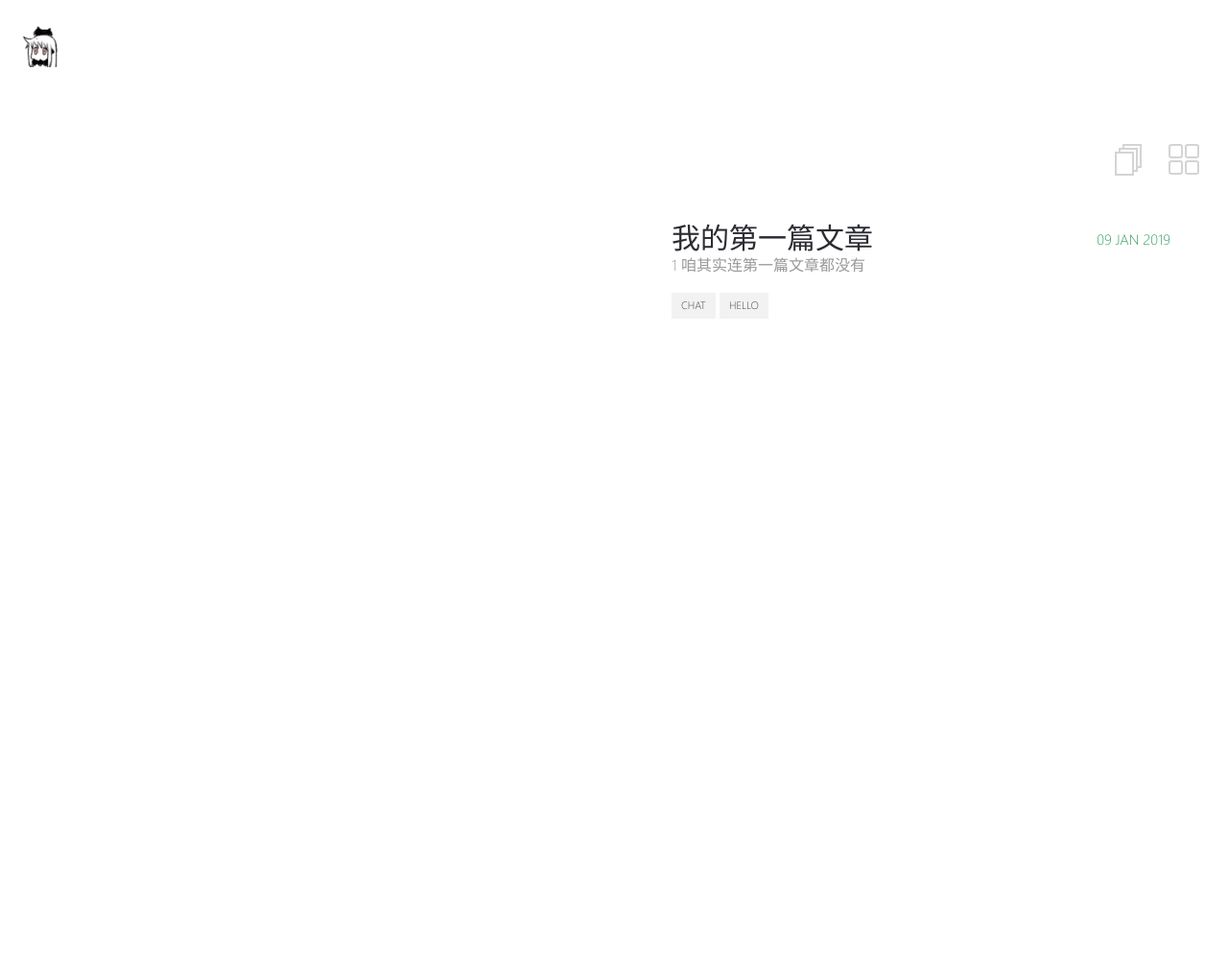
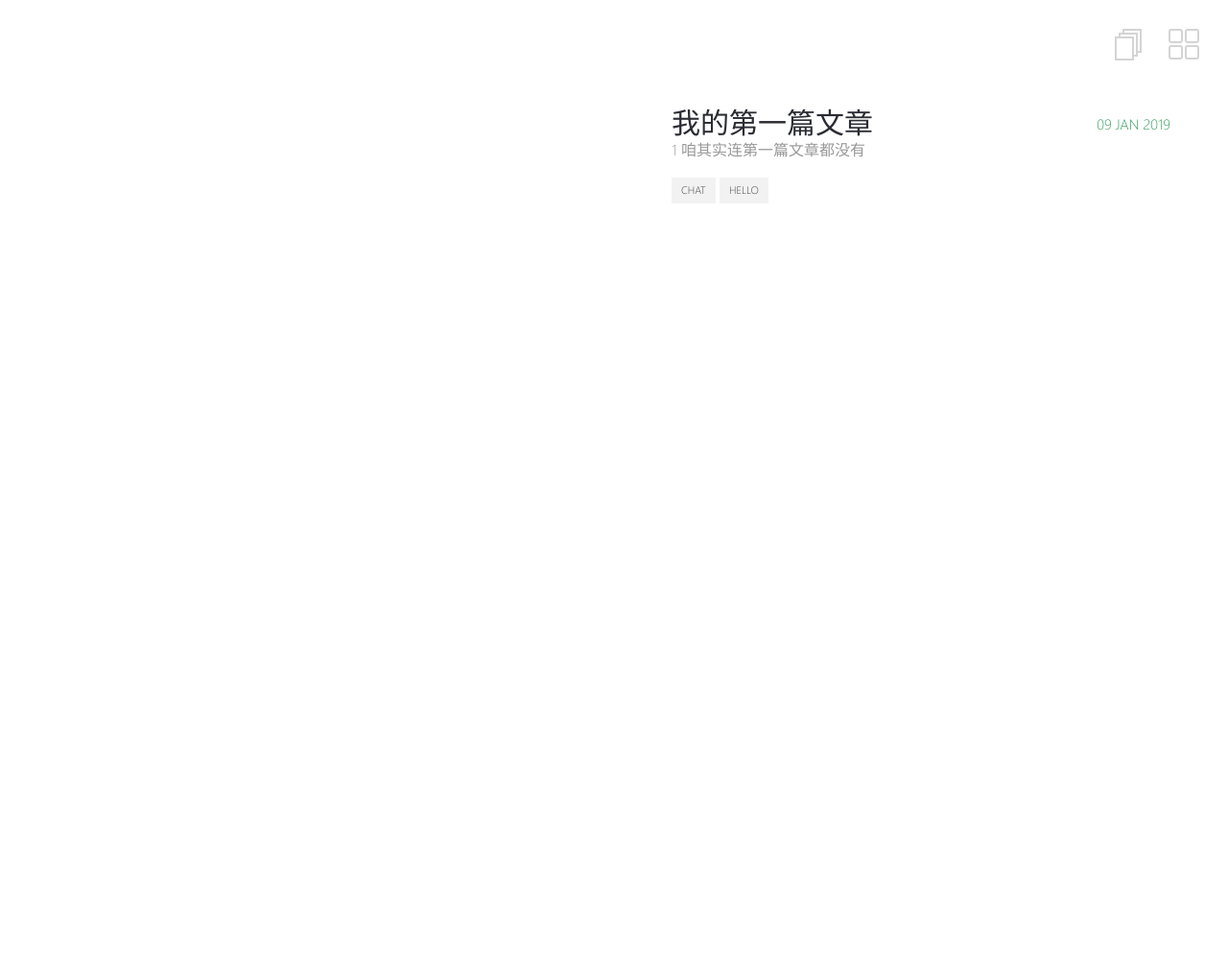
Before and after one commit to TolgaTatli/Halve, a Jekyll site: the page built from _pages/posts.md, in a window 1280 px wide. Shown: the whole page at 96% size. Built offline with Jekyll 4.4.1, drawn with Linux system fonts in a browser that asks for light colours; after the commit the page ends 900 px from its top, so only the background shows below that.

Commit message:
Update post-list.html

```diff
--- a/_layouts/post-list.html
+++ b/_layouts/post-list.html
@@ -6,10 +6,6 @@
 <html>
 {% include head.html %}
   <body id="posts">
-
-    <div class="block-left(F)">
-      <div class="content">
-        <a href="{{ site.url }}" class="logo"><img src="{{ site.url }}/images/{{ site.logo | replace: '.', '-small.' }}"></a>
         <h1 class="section-title">{{ page.title}}<em>/</em>
         </h1>
       </div>
```
